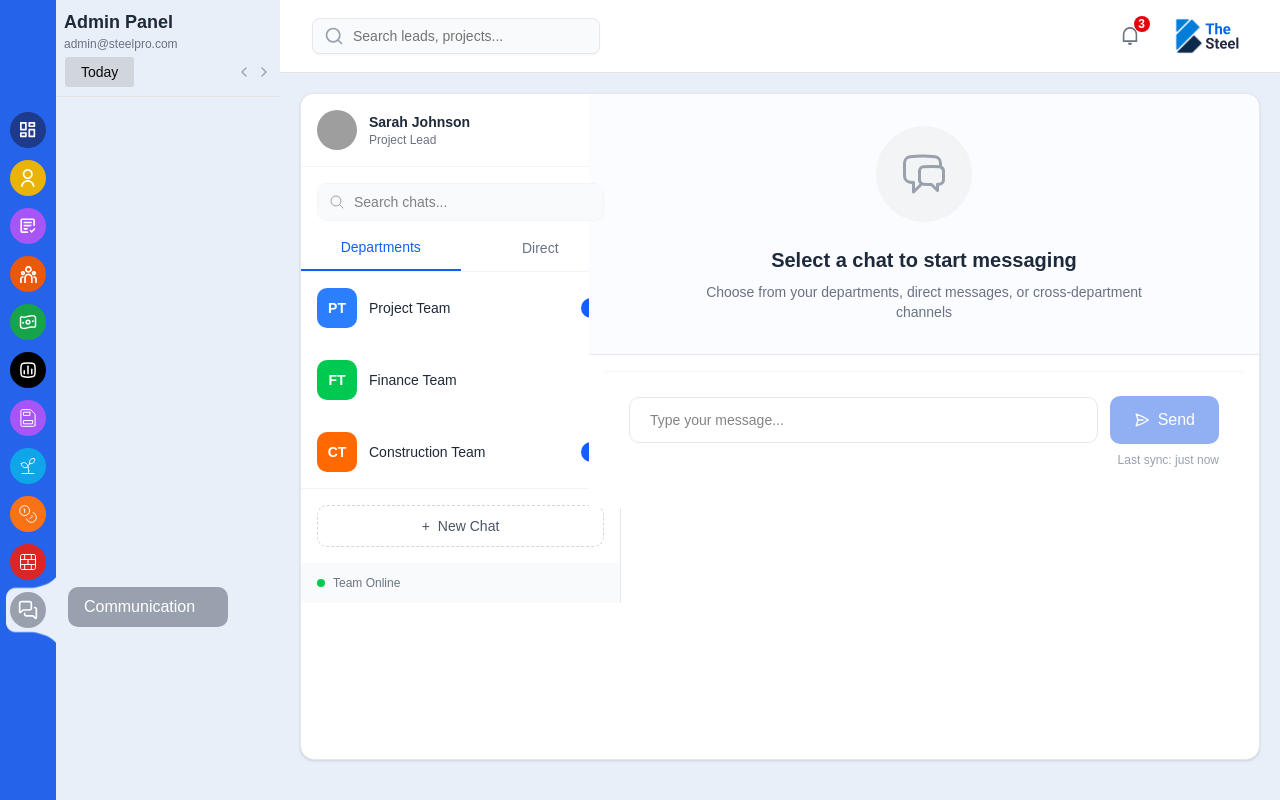
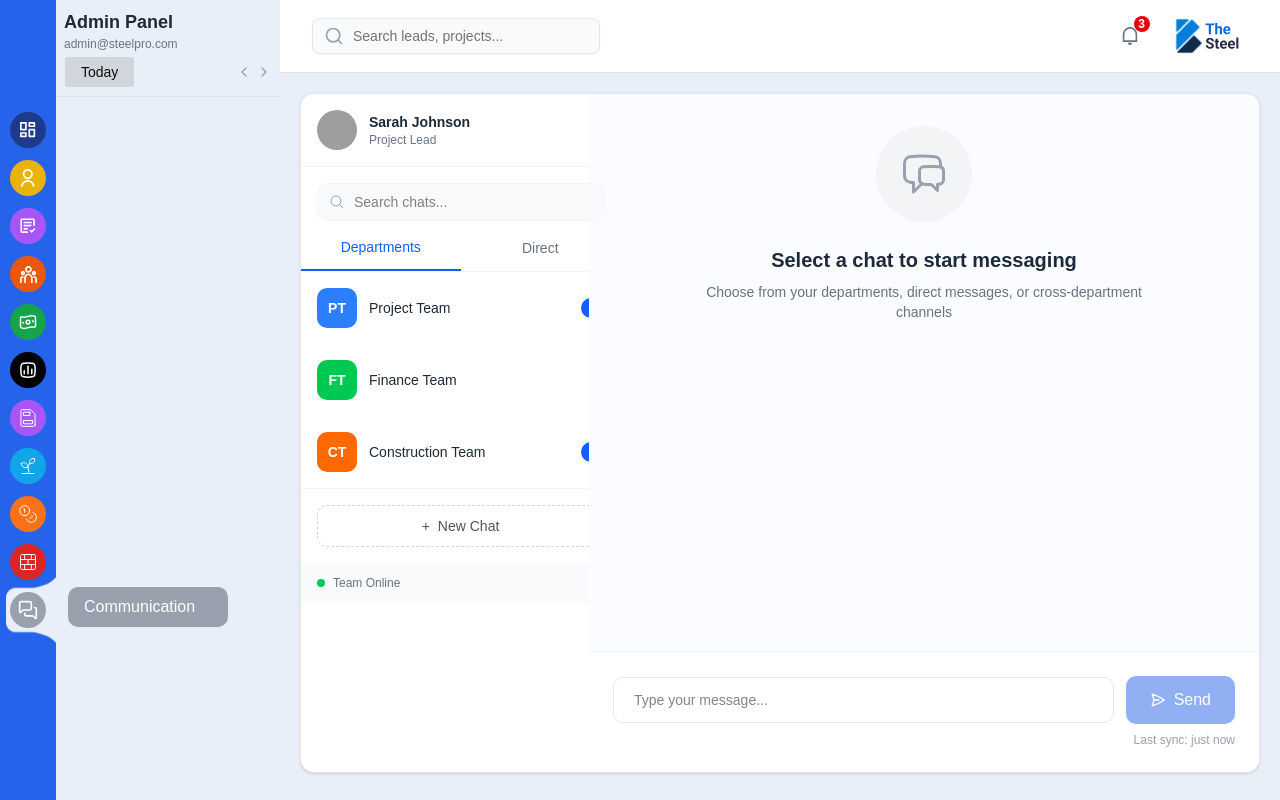
Before and after one commit to react6-flyweis/the-steel-admin, a React (Vite) app: page /communication in a window 1280 px wide. Built offline with nearby package versions, Linux system fonts and the light colour scheme; grey boxes are pictures that could not be loaded.

Commit message:
feat: improve layout of Communication page and ChatArea for better responsiveness

```diff
--- a/src/components/communication/chat-area.tsx
+++ b/src/components/communication/chat-area.tsx
@@ -39,24 +39,22 @@ export default function ChatArea({
 }: ChatAreaProps) {
   if (!selectedChat) {
     return (
-      <div className="flex-1 flex flex-col bg-[#FAFCFF]">
+      <div className="h-full w-full flex flex-col bg-[#FAFCFF]">
         <div className="flex-1">
           <EmptyChatState />
         </div>
 
-        <div className="border-t border-gray-200 p-4 bg-white">
         <MessageInput
           value={messageInput}
           onChange={onMessageInputChange}
           onSend={onSendMessage}
         />
       </div>
-      </div>
     );
   }
 
   return (
-    <div className="flex-1 flex flex-col bg-[#FAFCFF]">
+    <div className="h-full w-full flex flex-col bg-[#FAFCFF]">
       {/* Desktop Chat Header - Only for departments */}
       {selectedChat.type === "department" && (
         <div className="hidden md:block">
@@ -155,13 +153,11 @@ export default function ChatArea({
       </div>
 
       {/* Chat Input */}
-      <div className="border-t mt-auto border-gray-200 p-4 bg-white">
       <MessageInput
         value={messageInput}
         onChange={onMessageInputChange}
         onSend={onSendMessage}
       />
     </div>
-    </div>
   );
 }
--- a/src/pages/communication.tsx
+++ b/src/pages/communication.tsx
@@ -181,15 +181,9 @@ export default function Communication() {
   };
 
   return (
-    <div className="p-5 h-full min-h-0">
-      <div className="flex flex-col md:flex-row bg-white rounded-xl shadow-sm border border-gray-200 overflow-hidden relative h-full min-h-0">
-        <div
-          className={
-            showChat
-              ? "hidden md:block md:w-72 h-full min-h-0"
-              : "block md:w-72 h-full min-h-0"
-          }
-        >
+    <div className="p-5 h-[calc(100vh-80px)]">
+      <div className="flex flex-col md:flex-row bg-white rounded-xl shadow-sm border border-gray-200 overflow-hidden relative h-full">
+        <div className={showChat ? "hidden md:block md:w-72" : "block md:w-72"}>
           <CommunicationSidebar
             user={user}
             departments={departments}
@@ -206,8 +200,8 @@ export default function Communication() {
         <div
           className={
             showChat
-              ? "block w-full md:block md:flex-1 h-full min-h-0"
-              : "hidden md:block md:flex-1 h-full min-h-0"
+              ? "block absolute inset-0 md:relative md:flex-1 h-full w-full"
+              : "hidden md:block md:flex-1 h-full w-full"
           }
         >
           <ChatArea
@@ -223,7 +217,7 @@ export default function Communication() {
 
         {/* Department Info Sidebar (desktop only) */}
         {selectedChat?.type === "department" && (
-          <div className="hidden md:block md:w-80 h-full min-h-0">
+          <div className="hidden md:block md:w-80">
             <DepartmentInfoSidebar
               isOpen={showInfoSidebar}
               onClose={() => setShowInfoSidebar(false)}
```
Lines whose indentation alone changed are shown as unchanged.
